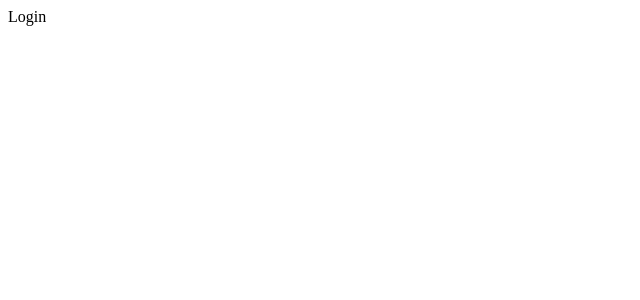
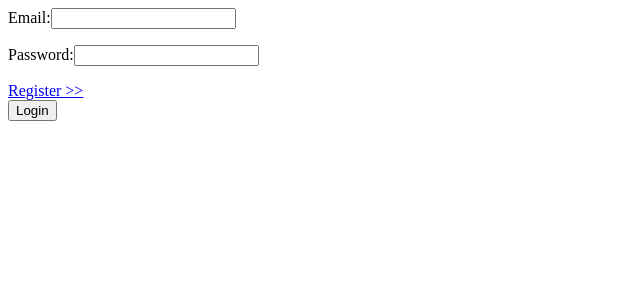
Before and after one commit to Lodoen/booking-site, a React (Vite) app: page /login in a window 1280 px wide. Shown: the top 300 px of the page, without its empty margins (0-640 px from the left). Built offline with nearby package versions, Linux system fonts and the light colour scheme; no server answers.

Commit message:
Adds login functionality

```diff
--- a/src/pages/Login/index.jsx
+++ b/src/pages/Login/index.jsx
@@ -1,3 +1,72 @@
+import { useState, useContext } from "react";
+import { Link, useNavigate } from "react-router-dom";
+import { useForm } from "react-hook-form";
+import { yupResolver } from "@hookform/resolvers/yup";
+import * as yup from "yup";
+import { UserContext } from "../../context/UserContext";
+import useAuth from "../../hooks/useAuth";
+import useLocalStorage from "../../hooks/useLocalStorage";
+
+const schema = yup
+  .object({
+    email: yup
+      .string()
+      .email("Please enter a valid email")
+      .required("Please enter your email"),
+    password: yup.string().required("Please enter your password"),
+  })
+  .required();
+
 export default function Login() {
-  return <div>Login</div>;
+  const navigate = useNavigate();
+  const { login } = useAuth();
+  const { save } = useLocalStorage("user");
+  const { setUser } = useContext(UserContext);
+
+  const [showFeedback, setShowFeedback] = useState(false);
+
+  const {
+    register,
+    handleSubmit,
+    formState: { errors },
+  } = useForm({
+    resolver: yupResolver(schema),
+  });
+
+  async function onSubmit(data) {
+    try {
+      setShowFeedback("Loading ...");
+      const { fetchedLogin, stringifiedLogin } = await login(data);
+
+      if (fetchedLogin.ok) {
+        save(stringifiedLogin);
+        setUser(stringifiedLogin);
+        navigate("/profile");
+      } else {
+        setShowFeedback(stringifiedLogin.errors[0].message);
+      }
+    } catch (error) {
+      setShowFeedback("Encountered error on login");
+    }
+  }
+
+  return (
+    <div>
+      <form onSubmit={handleSubmit(onSubmit)}>
+        <label htmlFor="email">Email:</label>
+        <input {...register("email")} />
+        <p>{errors.email?.message}</p>
+
+        <label htmlFor="password">Password:</label>
+        <input {...register("password")} type="password" />
+        <p>{errors.password?.message}</p>
+
+        <Link to="/register">Register &gt;&gt;</Link>
+        <br />
+        <button type="submit">Login</button>
+      </form>
+
+      {showFeedback ? <p>{showFeedback}</p> : null}
+    </div>
+  );
 }
--- a/src/pages/Profile/index.jsx
+++ b/src/pages/Profile/index.jsx
@@ -1,3 +1,7 @@
+import { useContext } from "react";
+import { UserContext } from "../../context/UserContext";
+
 export default function Profile() {
-  return <div>Profile</div>;
+  const { user } = useContext(UserContext);
+  return <div>Profile page for {user.name}</div>;
 }
```
